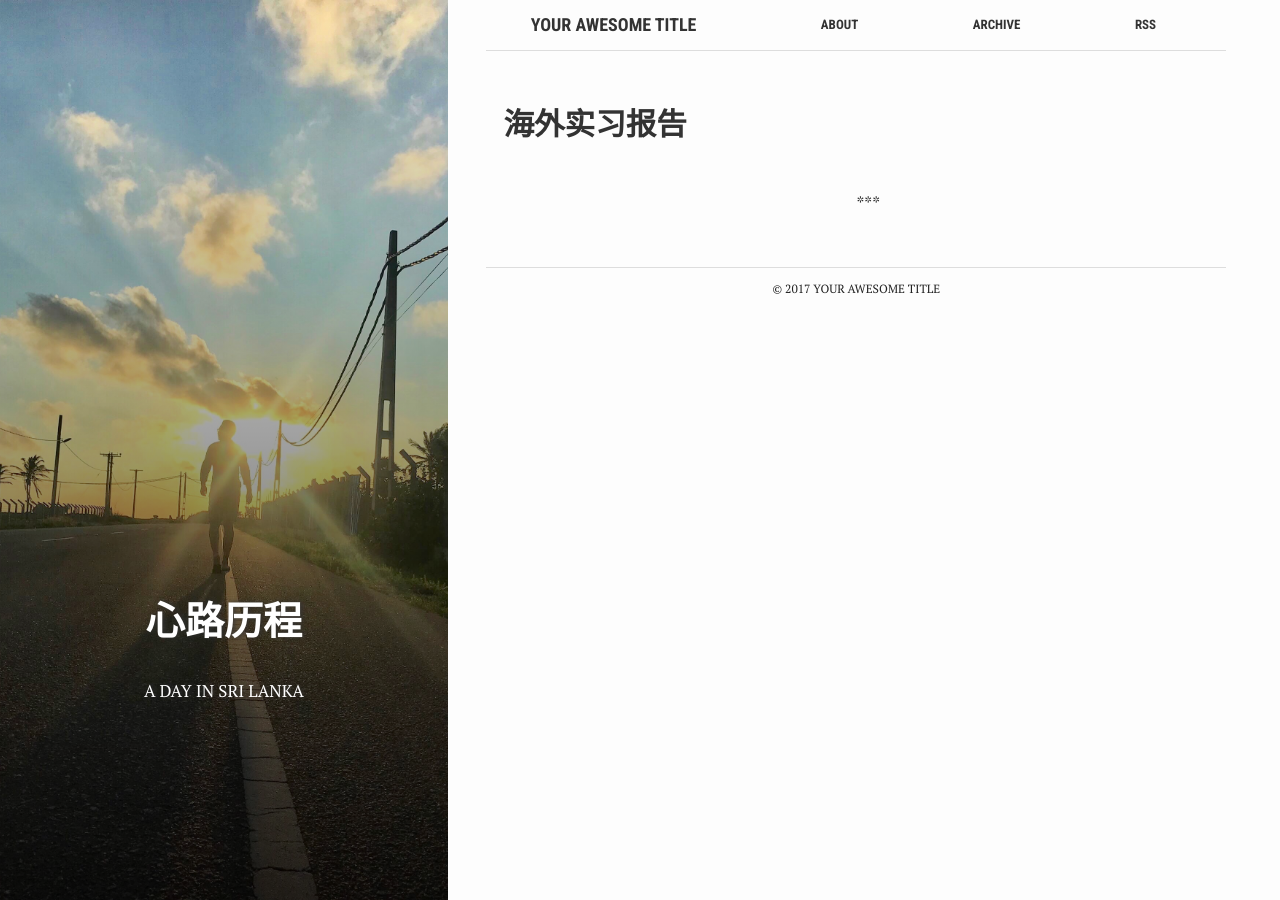
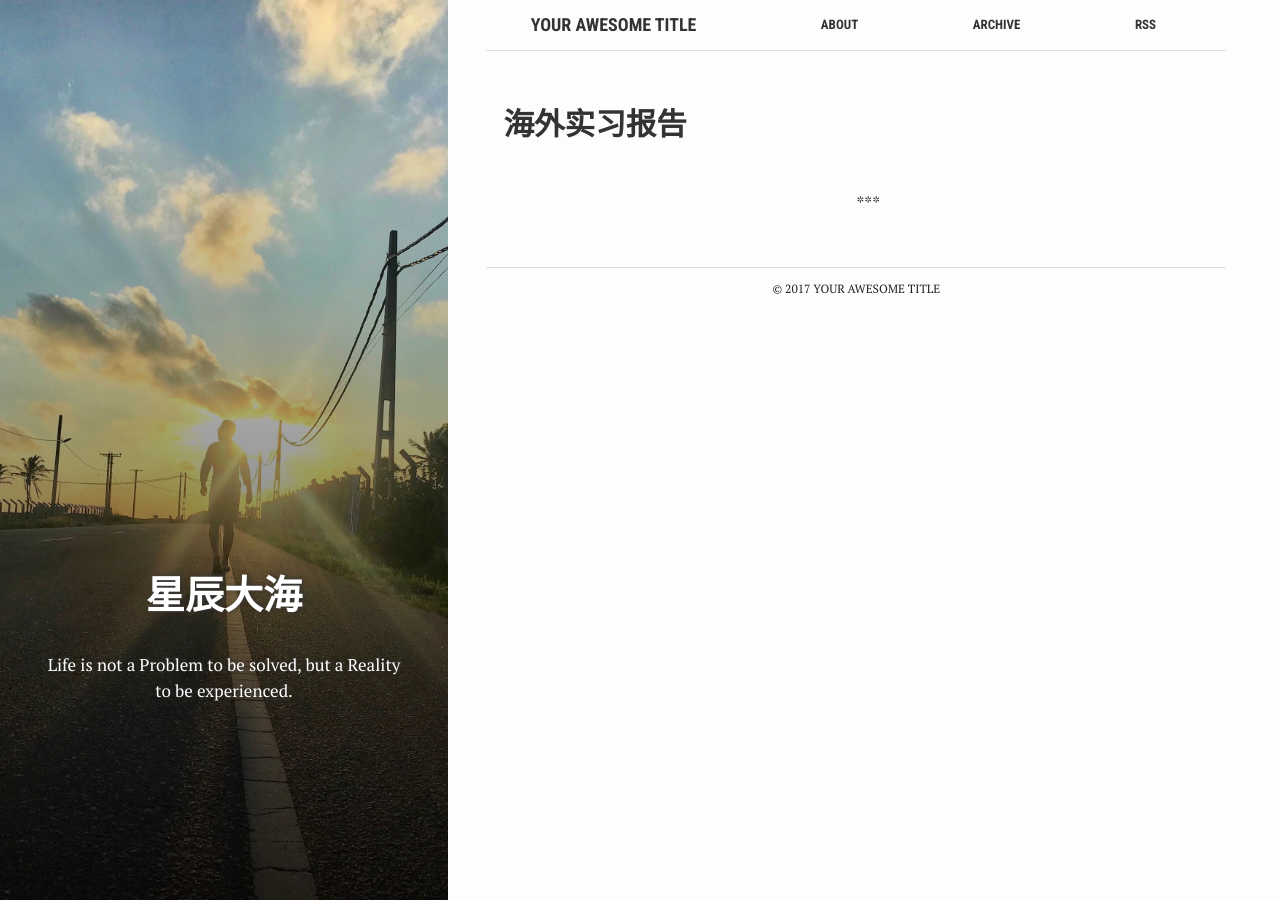
Before and after one commit to ceevon/hello-world, a Jekyll site: the page built from index.html, in a window 1280 px wide. Built offline with Jekyll 4.4.1, drawn with Linux system fonts in a browser that asks for light colours.

Commit message:
change the title and summary

```diff
--- a/index.html
+++ b/index.html
@@ -1,9 +1,9 @@
 ---
 bg: "rails.jpg"
 layout: default
-crawlertitle: "TAO XIWEN"
-title: "心路历程"
-summary: "A DAY IN SRI LANKA"
+crawlertitle: "XIWEN TAO"
+title: "星辰大海"
+summary: "Life is not a Problem to be solved, but a Reality to be experienced."
 ---
 
 {% for post in site.posts limit: 5 %}
```
